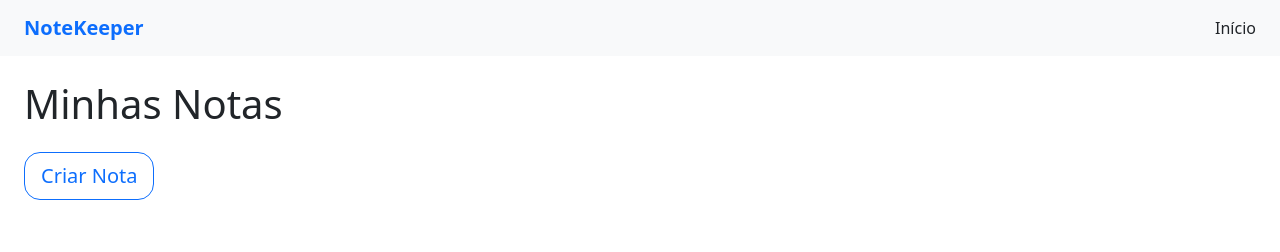
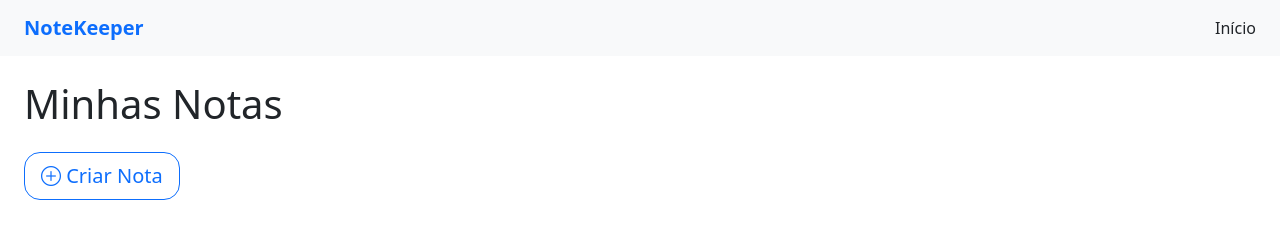
Before and after one commit to academia-do-programador/note-keeper, an Angular app: page / in a window 1280 px wide. Shown: the top 252 px of the page. Built offline with nearby package versions, Linux system fonts and the light colour scheme.

Commit message:
add icon

```diff
--- a/src/app/components/notas/listar-notas/listar-notas.component.html
+++ b/src/app/components/notas/listar-notas/listar-notas.component.html
@@ -3,7 +3,7 @@
 
   <div>
     <button class="btn btn-lg btn-outline-primary mb-4 rounded-4">
-      <!-- <i class="bi bi-plus-circle"></i> -->
+      <i class="bi bi-plus-circle"></i>
       Criar Nota
     </button>
   </div>
```
